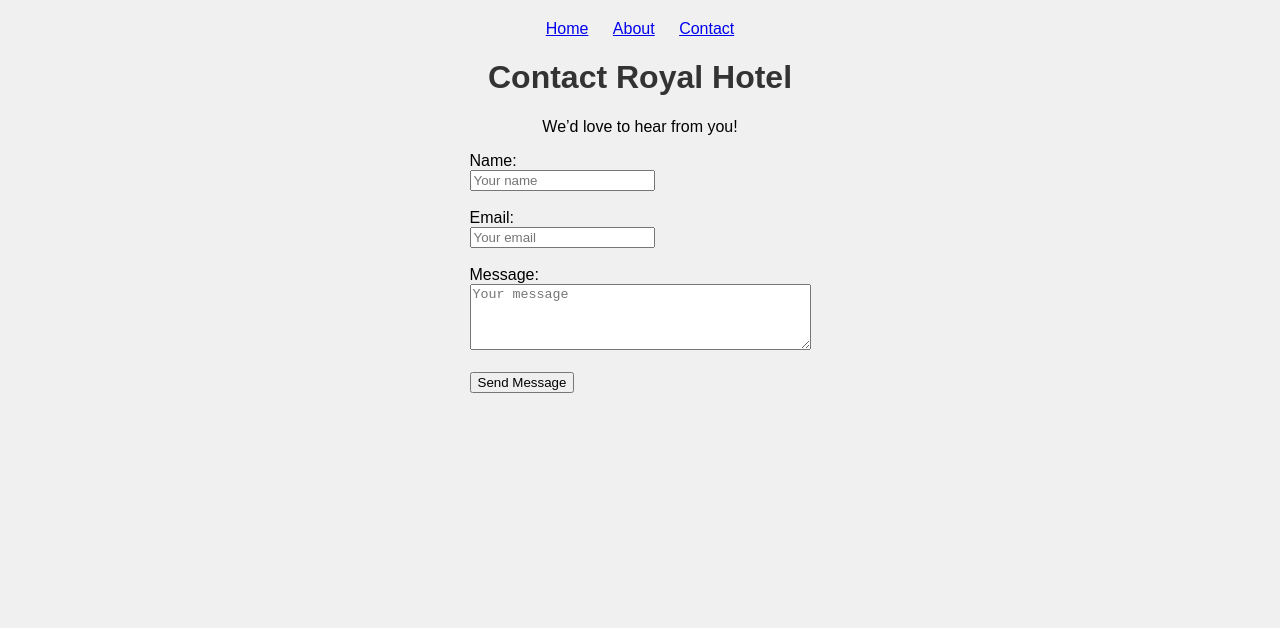
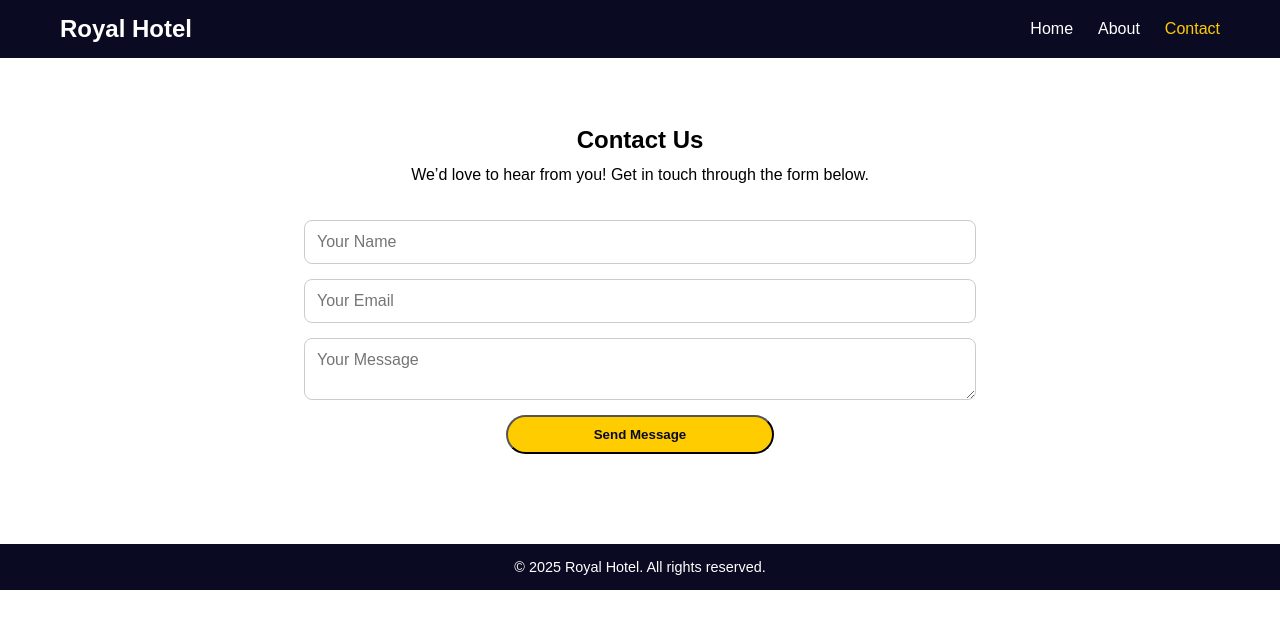
Before and after one commit to Gebraman/my-hotel-site, a plain HTML site: page contact.html in a window 1280 px wide. Drawn offline with Linux system fonts and the light colour scheme.

Commit message:
Updated layout before switching branches

```diff
--- a/contact.html
+++ b/contact.html
@@ -1,31 +1,37 @@
 <!DOCTYPE html>
-<html>
+<html lang="en">
   <head>
-    <title>Contact Us - Royal Hotel</title>
+    <meta charset="UTF-8" />
+    <meta name="viewport" content="width=device-width, initial-scale=1.0" />
+    <title>Contact | Royal Hotel</title>
     <link rel="stylesheet" href="style.css" />
   </head>
   <body>
-    <nav style="text-align: center; margin: 20px">
-      <a href="index.html" style="margin: 0 10px">Home</a>
-      <a href="about.html" style="margin: 0 10px">About</a>
-      <a href="contact.html" style="margin: 0 10px">Contact</a>
-    </nav>
+    <header>
+      <nav class="navbar">
+        <h2 class="logo">Royal Hotel</h2>
+        <ul class="nav-links">
+          <li><a href="index.html">Home</a></li>
+          <li><a href="about.html">About</a></li>
+          <li><a href="contact.html" class="active">Contact</a></li>
+        </ul>
+      </nav>
+    </header>
 
-    <h1>Contact Royal Hotel</h1>
-    <p>We’d love to hear from you!</p>
+    <section class="page-content">
+      <h1>Contact Us</h1>
+      <p>We’d love to hear from you! Get in touch through the form below.</p>
 
-    <form style="display: inline-block; text-align: left">
-      <label>Name:</label><br />
-      <input type="text" placeholder="Your name" /><br /><br />
+      <form class="contact-form">
+        <input type="text" placeholder="Your Name" required />
+        <input type="email" placeholder="Your Email" required />
+        <textarea placeholder="Your Message" required></textarea>
+        <button type="submit" class="btn">Send Message</button>
+      </form>
+    </section>
 
-      <label>Email:</label><br />
-      <input type="email" placeholder="Your email" /><br /><br />
-
-      <label>Message:</label><br />
-      <textarea placeholder="Your message" rows="4" cols="40"></textarea
-      ><br /><br />
-
-      <button type="submit">Send Message</button>
-    </form>
+    <footer>
+      <p>&copy; 2025 Royal Hotel. All rights reserved.</p>
+    </footer>
   </body>
 </html>
--- a/style.css
+++ b/style.css
@@ -1,9 +1,116 @@
-body {
-  font-family: Arial, sans-serif;
-  text-align: center;
-  background-color: #f0f0f0;
+/* General reset */
+* {
+  margin: 0;
+  padding: 0;
+  box-sizing: border-box;
+  font-family: "Poppins", sans-serif;
 }
 
-h1 {
-  color: #333;
+/* Navbar */
+.navbar {
+  display: flex;
+  justify-content: space-between;
+  align-items: center;
+  padding: 15px 60px;
+  background-color: #0a0a23;
+  color: white;
 }
+
+.logo {
+  font-weight: 700;
+  font-size: 1.5rem;
+}
+
+.nav-links {
+  list-style: none;
+  display: flex;
+  gap: 25px;
+}
+
+.nav-links a {
+  color: white;
+  text-decoration: none;
+  font-weight: 500;
+  transition: 0.3s;
+}
+
+.nav-links a:hover,
+.nav-links .active {
+  color: #ffcc00;
+}
+
+/* Hero Section */
+.hero {
+  height: 90vh;
+  background: url("hotel-bg.jpg") center/cover no-repeat;
+  display: flex;
+  align-items: center;
+  justify-content: center;
+  color: white;
+  text-align: center;
+  flex-direction: column;
+  background-color: rgba(0, 0, 0, 0.4);
+  background-blend-mode: darken;
+}
+
+.hero-content h1 {
+  font-size: 3rem;
+  margin-bottom: 10px;
+}
+
+.hero-content p {
+  font-size: 1.2rem;
+  margin-bottom: 20px;
+}
+
+.btn {
+  background-color: #ffcc00;
+  padding: 10px 25px;
+  border-radius: 25px;
+  text-decoration: none;
+  color: #0a0a23;
+  font-weight: 600;
+  transition: 0.3s;
+}
+
+.btn:hover {
+  background-color: white;
+  color: #0a0a23;
+}
+
+/* Page Content */
+.page-content {
+  padding: 60px 80px;
+  text-align: center;
+  line-height: 1.8;
+}
+
+.contact-form {
+  display: flex;
+  flex-direction: column;
+  width: 60%;
+  margin: 30px auto;
+  gap: 15px;
+}
+
+.contact-form input,
+.contact-form textarea {
+  padding: 12px;
+  border-radius: 8px;
+  border: 1px solid #ccc;
+  font-size: 1rem;
+}
+
+.contact-form button {
+  width: 40%;
+  margin: 0 auto;
+}
+
+/* Footer */
+footer {
+  text-align: center;
+  padding: 15px;
+  background-color: #0a0a23;
+  color: white;
+  font-size: 0.9rem;
+}
```
Also changed, not shown: about.html (+24 -9 lines), index.html (+27 -8 lines).
